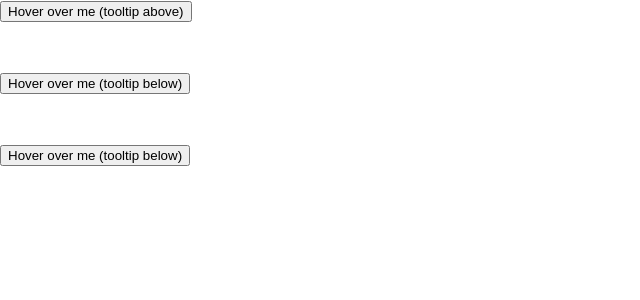
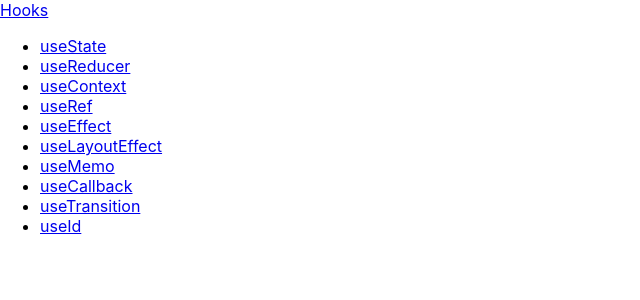
Before and after one commit to vic0627/react-tutorial, a React (Create React App) app: page / in a window 1280 px wide. Shown: the top 300 px of the page, without its empty margins (0-640 px from the left). Built offline with nearby package versions, Linux system fonts and the light colour scheme.

Commit message:
add react-router-dom, Layout.js, sideBar.js

```diff
--- a/package.json
+++ b/package.json
@@ -9,6 +9,7 @@
     "axios": "^1.3.4",
     "react": "^18.2.0",
     "react-dom": "^18.2.0",
+    "react-router-dom": "^6.14.2",
     "react-scripts": "5.0.1",
     "web-vitals": "^2.1.4"
   },
--- /dev/null
+++ b/src/components/sidebar/Sidebar.js
@@ -0,0 +1,80 @@
+import { Link } from "react-router-dom";
+
+const menu = [
+  {
+    name: "Hooks",
+    to: "/",
+    children: [
+      {
+        name: "useState",
+        to: "",
+      },
+      {
+        name: "useReducer",
+        to: "",
+      },
+      {
+        name: "useContext",
+        to: "",
+      },
+      {
+        name: "useRef",
+        to: "",
+      },
+      {
+        name: "useEffect",
+        to: "",
+      },
+      {
+        name: "useLayoutEffect",
+        to: "",
+      },
+      {
+        name: "useMemo",
+        to: "",
+      },
+      {
+        name: "useCallback",
+        to: "",
+      },
+      {
+        name: "useTransition",
+        to: "",
+      },
+      {
+        name: "useId",
+        to: "",
+      },
+    ],
+  },
+];
+
+const Sidebar = () => {
+  return (
+    <aside>
+      {menu.map((parent) => {
+        const { name, to, children } = parent;
+
+        return (
+          <div key={name}>
+            <Link to={to}>{name}</Link>
+            <ul>
+              {children &&
+                children.map((child) => {
+                  const { name, to } = child;
+
+                  return (
+                    <li key={name}>
+                      <Link to={to}>{name}</Link>
+                    </li>
+                  );
+                })}
+            </ul>
+          </div>
+        );
+      })}
+    </aside>
+  );
+};
+
+export default Sidebar;
--- a/src/index.js
+++ b/src/index.js
@@ -1,30 +1,17 @@
 import React from "react";
 import ReactDOM from "react-dom/client";
+import { RouterProvider } from "react-router-dom";
+import router from "./router";
 import "./index.css";
 import reportWebVitals from "./reportWebVitals";
 import { $$ } from "./composable";
-import { GlobalTest } from "./components/global/GlobalContext";
-// import App from "./tutorial/App";
-// import Weather from "./components/weather/Weather";
-// import Counter from "./components/counter/Counter";
-// import Test from "./tutorial/Test";
-// import HooksUseState from "./components/hooksUseState/HooksUseState";
-// import HooksUseCallback from "./components/hooksUseCallback/HooksUseCallback";
-// import HooksUseMemo from "./components/hooksUseMemo/HooksUseMemo";
-// import HooksUseReducer from "./components/hooksUseReducer/HooksUseReducer";
-// import HooksUseContext from "./components/hooksUseContext/HooksUseContext";
-// import HooksUseRef from "./components/hooksUseRef/HooksUseRef";
-// import HooksUseId from "./components/hooksUseId/HooksUseId";
-// import HooksUseTransition from "./components/hooksUseTransition/HooksUseTransition";
-import HooksUseLayoutEffect from "./components/hooksUseLayoutEffect/HooksUseLayoutEffect";
-// import TestApi from "./components/testApi/TestApi";
 
 const root = ReactDOM.createRoot($$("#root"));
+
 root.render(
-    <>
-        <HooksUseLayoutEffect />
-        <GlobalTest />
-    </>
+  <>
+    <RouterProvider router={router} />
+  </>
 );
 
 reportWebVitals();
--- /dev/null
+++ b/src/pages/Layout.js
@@ -0,0 +1,14 @@
+import { Outlet } from "react-router-dom";
+import Sidebar from "../components/sidebar/Sidebar";
+const Layout = () => {
+  return (
+    <div>
+      <Sidebar />
+      <main>
+        <Outlet />
+      </main>
+    </div>
+  );
+};
+
+export default Layout;
--- /dev/null
+++ b/src/router/index.js
@@ -0,0 +1,11 @@
+import { createHashRouter } from "react-router-dom";
+import Layout from "../pages/Layout";
+
+const router = createHashRouter([
+  {
+    path: "/",
+    Component: Layout,
+  },
+]);
+
+export default router;
```
Also changed, not shown: src/pages/hooks/Hooks.js (added), 1 other file (tests, documents, lock files or other folders).
